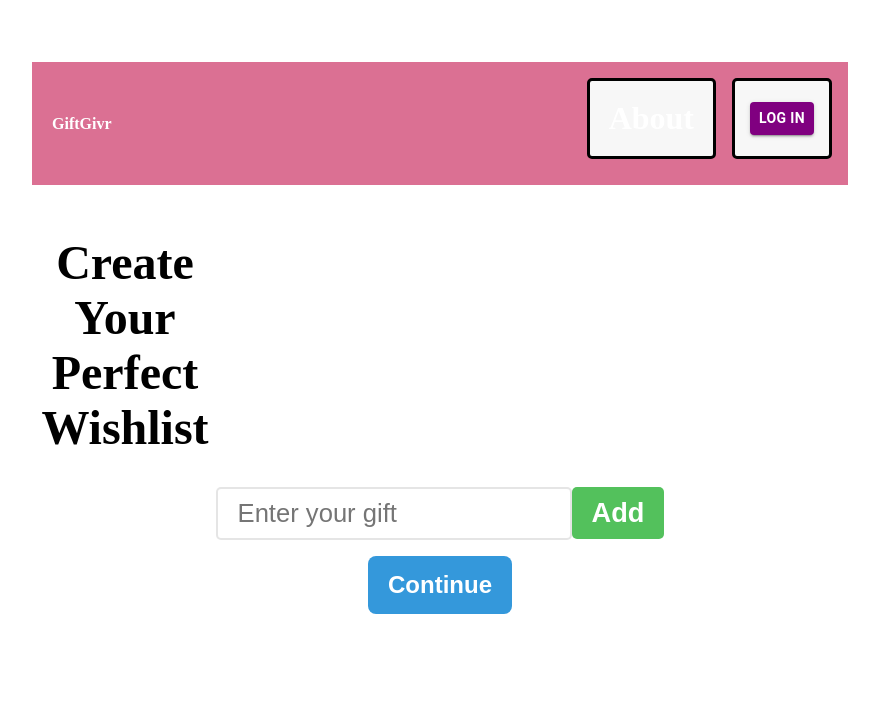
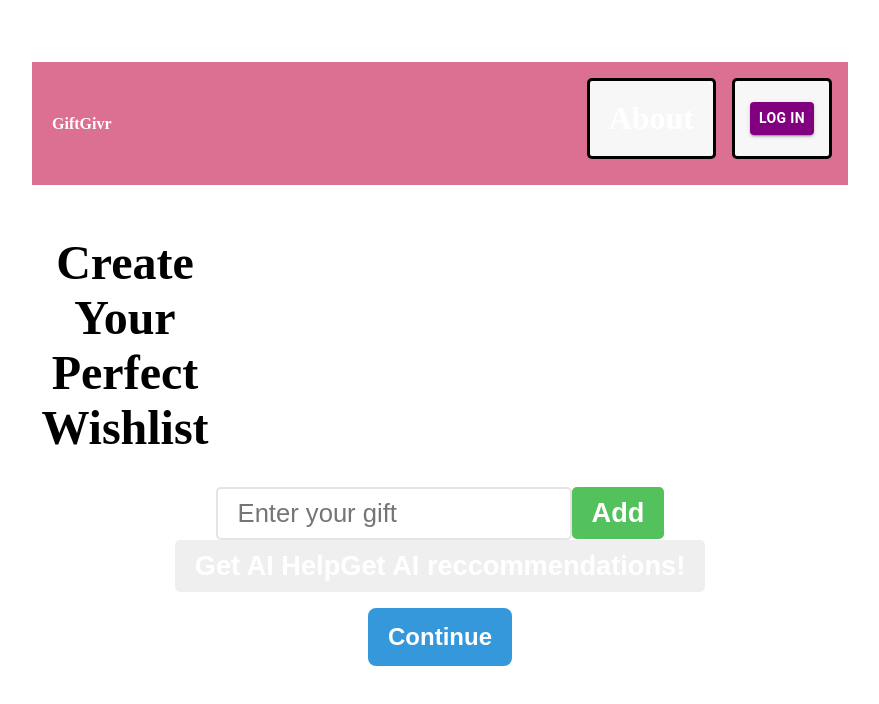
Before and after one commit to AndyNguwin/GiftGivr, a React (Vite) app: page /CreateWishlist in a window 1280 px wide. Shown: the top 704 px of the page, without its empty margins (200-1079 px from the left). Built offline with nearby package versions, Linux system fonts and the light colour scheme.

Commit message:
ai recs finished

```diff
--- a/src/pages/CreateWishList/CreateWishComp.tsx
+++ b/src/pages/CreateWishList/CreateWishComp.tsx
@@ -60,6 +60,12 @@ function WishList(){
                     onClick={addWish}>
                     Add
                 </button>
+                <a href="https://chatgpt.com/">
+                <button className="hover-button">
+                    Get AI Help
+                    <span className="popup">Get AI reccommendations!</span>
+                </button>
+                </a>
             </div>
 
             <ol>
```
